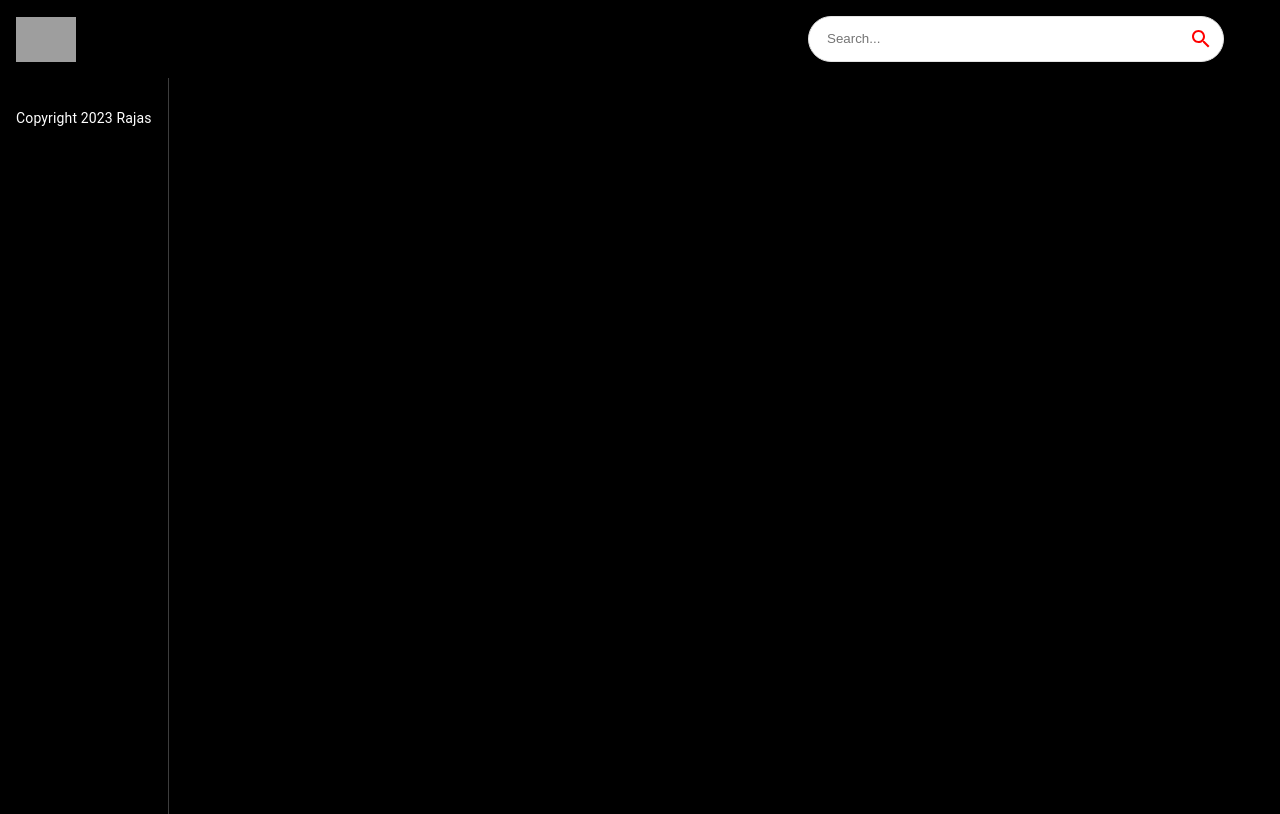
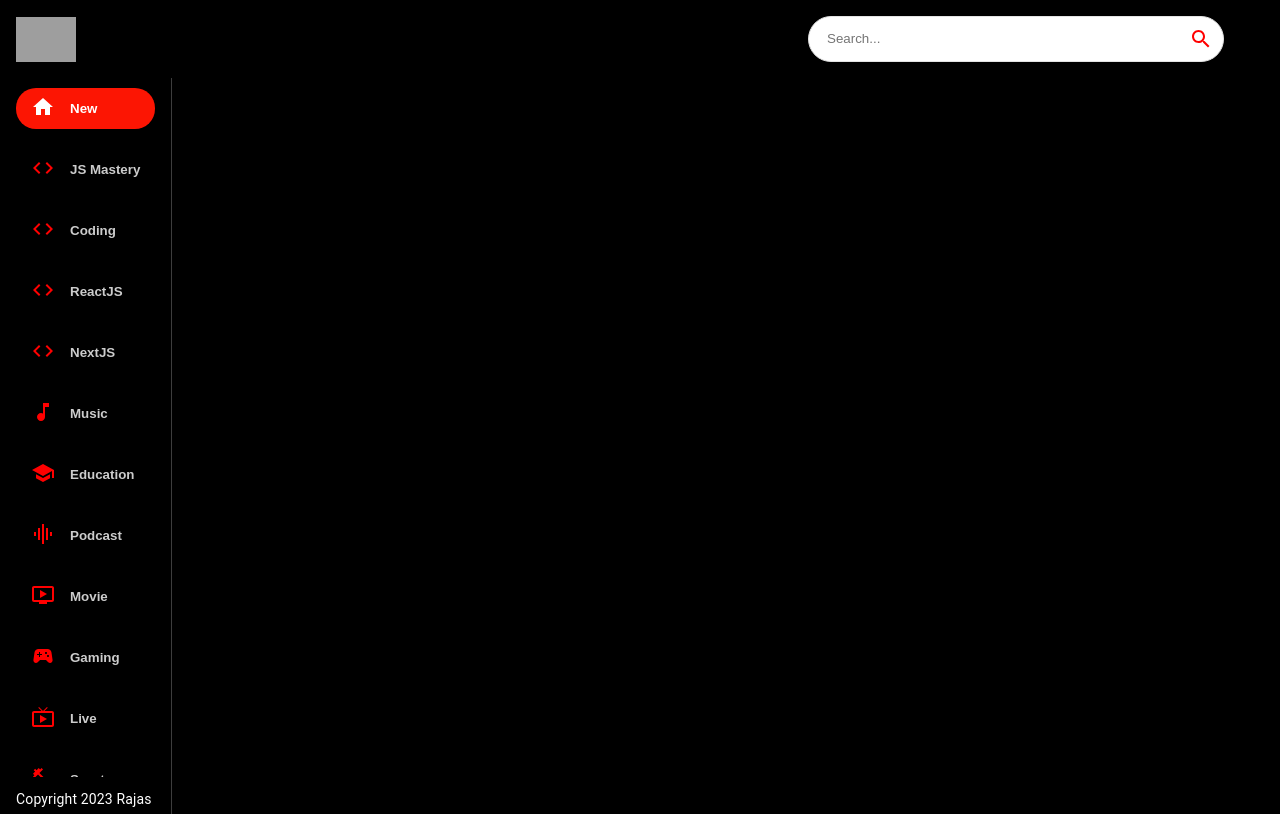
Before and after one commit to hbin1911/youtube_clone, a React (Create React App) app: page / in a window 1280 px wide. Built offline with nearby package versions, Linux system fonts and the light colour scheme; grey boxes are pictures that could not be loaded.

Commit message:
crated feed and sidebar

```diff
--- a/src/components/Feed.jsx
+++ b/src/components/Feed.jsx
@@ -1,15 +1,21 @@
 import React from 'react';
 import { useState, useEffect } from 'react';
 import { Box, Stack, Typography } from '@mui/material';
+import SideBar from './SideBar';
 
 const Feed = () => {
   return (
     <Stack sx={{flexDirection: {sx: 'column', md: 'row'}}}>
       <Box sx={{height: {sx: 'auto', md: '92vh' }, borderRight: '1px solid #3d3d3d', px: {sx: 0, md: 2}}}>
-        Sidebar
+        <SideBar />
 
         <Typography className='copyright' variant='body2' sx={{mt: 1.5, color: '#fff'}}>
           Copyright 2023 Rajas
+        </Typography>
+      </Box>
+      <Box>
+        <Typography>
+          <span>videos</span>
         </Typography>
       </Box>
     </Stack>
--- a/src/components/Sidebar.jsx
+++ b/src/components/Sidebar.jsx
@@ -0,0 +1,19 @@
+import React from 'react';
+import { Stack } from '@mui/material';
+import { categories } from '../utils/constants';
+
+const selectedCategory = 'New';
+
+const SideBar = () =>  (
+    <Stack direction="row" sx={{overflowY: 'auto', height: {sx: 'auto', md: '95%'}, flexDirection: {md: 'column'}}}>
+      {categories.map((category)=>(
+        <button className='category-btn' style={{background: category.name === selectedCategory && '#FC1503', color: 'white'}} key={category.name}>
+            <span style={{color: category.name === selectedCategory ? 'white' : 'red', marginRight:'15px'}}>{category.icon}</span>
+            <span style={{opacity: category.name === selectedCategory ? '1': '0.8'}}>{category.name}</span>
+        </button>
+      ))}
+    </Stack>
+  )
+
+
+export default SideBar
--- a/src/components/index.js
+++ b/src/components/index.js
@@ -3,3 +3,5 @@ export { default as Feed } from './Feed';
 export { default as ChannelDetail } from './ChannelDetail';
 export { default as VideoDetail } from './VideoDetail';
 export { default as SearchFeed } from './SearchFeed';
+export { default as SearchBar } from './SearchBar';
+export { default as SideBar } from './SideBar';
```
